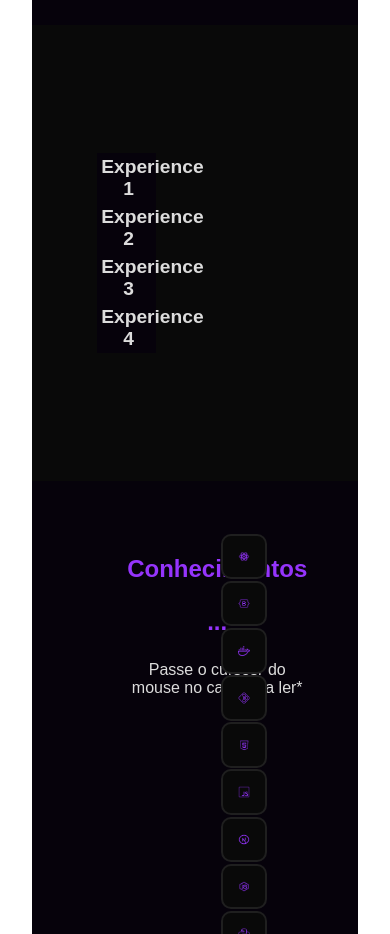
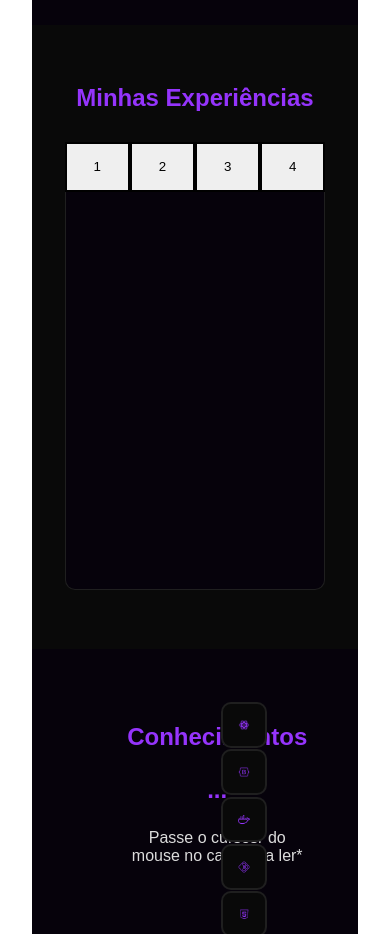
Before and after one commit to guiigle/My-portfolio, a React (Vite) app: page / in a window 390 px wide. Shown: the part 1380-2314 px from the top of the page. Built offline with nearby package versions, Linux system fonts and the light colour scheme.

Commit message:
corrige o mobile first da seção de habilidades

```diff
--- a/src/components/Experiences/content.ts
+++ b/src/components/Experiences/content.ts
@@ -1,21 +1,21 @@
 export const experiencesContent = [
   {
-   buttonTitle: 'Experience 1',
+   buttonTitle: '1',
    title: 'Title experience 1',
    content: '1- Lorem ipsum dolor sit amet, consectetur adipiscing elit. Sed do eiusmod tempor incididunt ut labore et dolore magna aliqua. Ut enim ad minim veniam, quis nostrud exercitation ullamco laboris nisi ut aliquip ex ea commodo consequat.',
   },
   {
-   buttonTitle: 'Experience 2',
+   buttonTitle: '2',
    title: 'Title experience 2',
    content: '2- Lorem ipsum dolor sit amet, consectetur adipiscing elit. Sed do eiusmod tempor incididunt ut labore et dolore magna aliqua. Ut enim ad minim veniam, quis nostrud exercitation ullamco laboris nisi ut aliquip ex ea commodo consequat.',
   },
   {
-   buttonTitle: 'Experience 3',
+   buttonTitle: '3',
    title: 'Title experience 3',
    content: '3- Lorem ipsum dolor sit amet, consectetur adipiscing elit. Sed do eiusmod tempor incididunt ut labore et dolore magna aliqua. Ut enim ad minim veniam, quis nostrud exercitation ullamco laboris nisi ut aliquip ex ea commodo consequat.',
   },
   {
-   buttonTitle: 'Experience 4',
+   buttonTitle: '4',
    title: 'Title experience 4',
    content: '4- Lorem ipsum dolor sit amet, consectetur adipiscing elit. Sed do eiusmod tempor incididunt ut labore et dolore magna aliqua. Ut enim ad minim veniam, quis nostrud exercitation ullamco laboris nisi ut aliquip ex ea commodo consequat.',
   },
--- a/src/components/Experiences/index.tsx
+++ b/src/components/Experiences/index.tsx
@@ -15,6 +15,7 @@ function ExperiencesSection() {
     <section className="experiences-section">
       <div className="experiences-section-container">
         <div className="experiences-container-left">
+          <h1>Minhas Experiências</h1>
           <div className="experiences-buttons">
             {
               experiencesContent.map((experience, index) => (
@@ -30,8 +31,10 @@ function ExperiencesSection() {
 
         </div>
         <div className="experiences-container-right">
+          <div className="experiences-content-container">
             <h2>{contentShow?.title}</h2>
             <p>{contentShow?.content}</p>
+          </div>
         </div>
       </div>
     </section>
--- a/src/components/Experiences/style.css
+++ b/src/components/Experiences/style.css
@@ -1,3 +1,4 @@
+@media(min-width: 128px) {
   /* Estilo Geral da seção de experiencias */
   .experiences-section {
     background-color: var(--primary-color);
@@ -5,31 +6,36 @@
     flex-direction: column;
     align-items: center;
     justify-content: center;
-  height: 40vh;
+    height: 60vh;
     padding-top: 7vh;
     padding-bottom: 7vh;
   }
 
   /* Estilo do container dos componentes da seção de experiencias */
   .experiences-section-container {
-  width: var(--default-width-container);
-  height: 90%;
+    width: var(--mobile-width-container);
     display: flex;
-  flex-direction: row;
-  height: auto;
+    flex-direction: column;
+    height: 100%;
   }
 
   /* Estilo do bloco esquerdo do container de experiencias */
   .experiences-container-left {
     display: flex;
-  width: 30%;
-  background-color: var(--accent-color-black);
+    flex-direction: column;
+  }
+
+  .experiences-container-left h1 {
+    font-size: 1.5rem;
+    text-align: center;
+    margin-bottom: 30px;
+    color: var(--accent-color);
   }
 
   /* Estilo do grupo de botões do container de experiencias */
   .experiences-buttons {
     display: flex;
-  flex-direction: column;
+    flex-direction: row;
     width: 100%;
     justify-content: center;
     align-items: center;
@@ -39,34 +45,47 @@
     width: 100%;
     min-height: 50px;
     border: none;
-  background-color: var(--accent-color-black);
+    background-color: var(--primary-color-black);
     color: var(--text-color);
     font-size: 1.2rem;
     font-weight: 600;
     border-left: 4px solid var(--accent-color-black);
     transition: all 0.3s ease;
+    border: var(--secondary-color) 1px solid;
+    border-top-left-radius: 10px;
+    border-top-right-radius: 10px;
   }
 
   .experience-button:hover {
-  /* border-left: 4px solid var(--hover-color); */
     color: var(--hover-color);
   }
 
   .experience-button:focus {
     color: var(--accent-color);
-  border-left: 4px solid var(--accent-color);
+    background-color: var(--accent-color-black);
+    border-bottom: var(--accent-color-black) 1px solid;
   }
 
   /* Estilo do bloco direito do container de experiencias */
   .experiences-container-right {
+    text-align: center;
     display: flex;
     flex-direction: column;
-  padding: 30px;
+    background-color: var(--accent-color-black);
     color: var(--text-color);
-  width: 70%;
+    padding: 20px;
+    border-bottom-left-radius: 10px;
+    border-bottom-right-radius: 10px;
+    border-bottom: var(--secondary-color) 1px solid;
+    border-left: var(--secondary-color) 1px solid;
+    border-right: var(--secondary-color) 1px solid;
+    font-size: 0.825rem;
+    height: 100%;
   }
 
   .experiences-container-right h2 {
     color: var(--accent-color);
-  margin-bottom: 30px;
+    margin-bottom: 20px;
+    font-size: 1rem;
   }
+}
```
Lines whose indentation alone changed are shown as unchanged.
